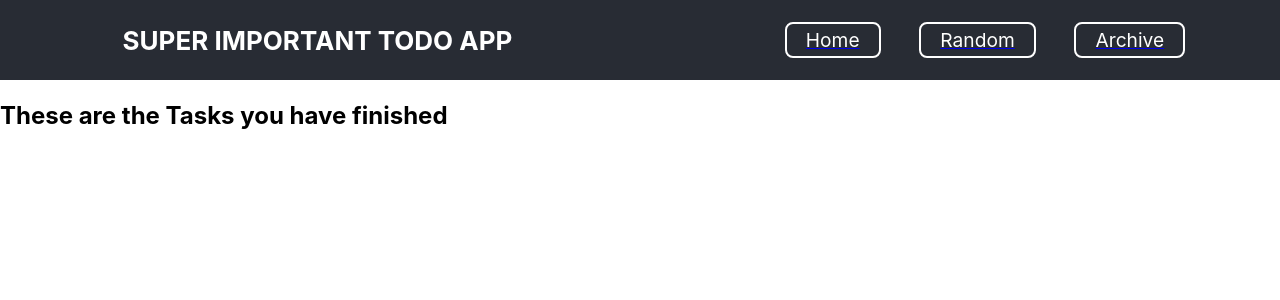
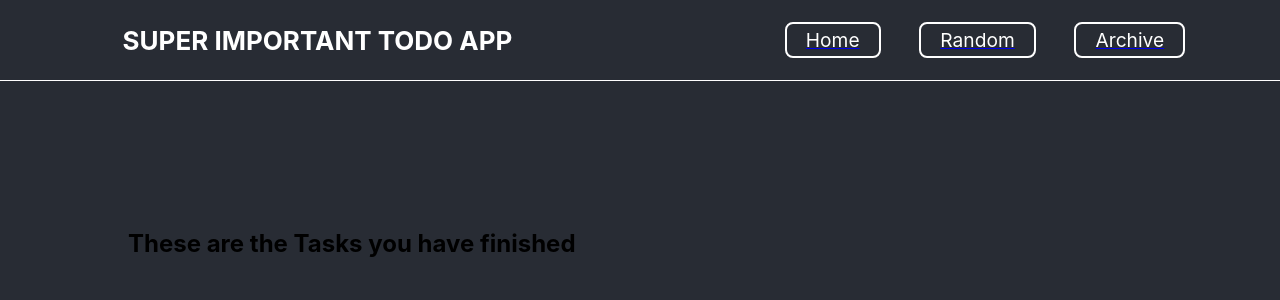
Before and after one commit to PhilippDemmelmair/todo, a React (Create React App) app: page /archive in a window 1280 px wide. Shown: the top 300 px of the page. Built offline with nearby package versions, Linux system fonts and the light colour scheme.

Commit message:
add archive functonality

```diff
--- a/src/components/Archive.jsx
+++ b/src/components/Archive.jsx
@@ -1,8 +1,29 @@
+import { Body } from './styledComponents'
+import { Todo } from './TaskObjects/Todo'
+
+import useTodo from './../common/useTodo'
+import shallow from 'zustand/shallow'
+
 function Archive() {
+  const todoIds = useTodo(
+    (state) =>
+      state.todos.filter((todo) => todo.archived).map((todo) => todo.id),
+    shallow
+  )
   return (
     //   TODO implement function that counts all tracked time
+
     <>
-      <h2>These are the Tasks you have finished</h2>
+      <Body>
+        <h2>These are the Tasks you have finished</h2>
+        {todoIds.map((id) => {
+          return (
+            <>
+              <Todo key={id} id={id} />
+            </>
+          )
+        })}
+      </Body>
     </>
   )
 }
--- a/src/components/Home.jsx
+++ b/src/components/Home.jsx
@@ -11,7 +11,6 @@ function Home() {
       state.todos.filter((todo) => !todo.archived).map((todo) => todo.id),
     shallow
   )
-  console.table(todoIds)
   return (
     <>
       <Body>
--- a/src/components/TaskObjects/Todo.jsx
+++ b/src/components/TaskObjects/Todo.jsx
@@ -30,7 +30,7 @@ function Todo({ id }) {
 export { Todo }
 
 const Task = styled.article`
-  display: ${(props) => (props.archived ? 'none' : 'flex')};
+  display: flex;
   background: ${(props) => (props.completed ? 'green' : 'red')};
   height: 10vh;
   border: 2px solid #fff;
--- a/src/components/styledComponents.jsx
+++ b/src/components/styledComponents.jsx
@@ -5,5 +5,5 @@ const Body = styled.body`
   background: #282c34;
   padding: 10vw;
 `
-// TODO how to export components
+
 export { Body }
```
